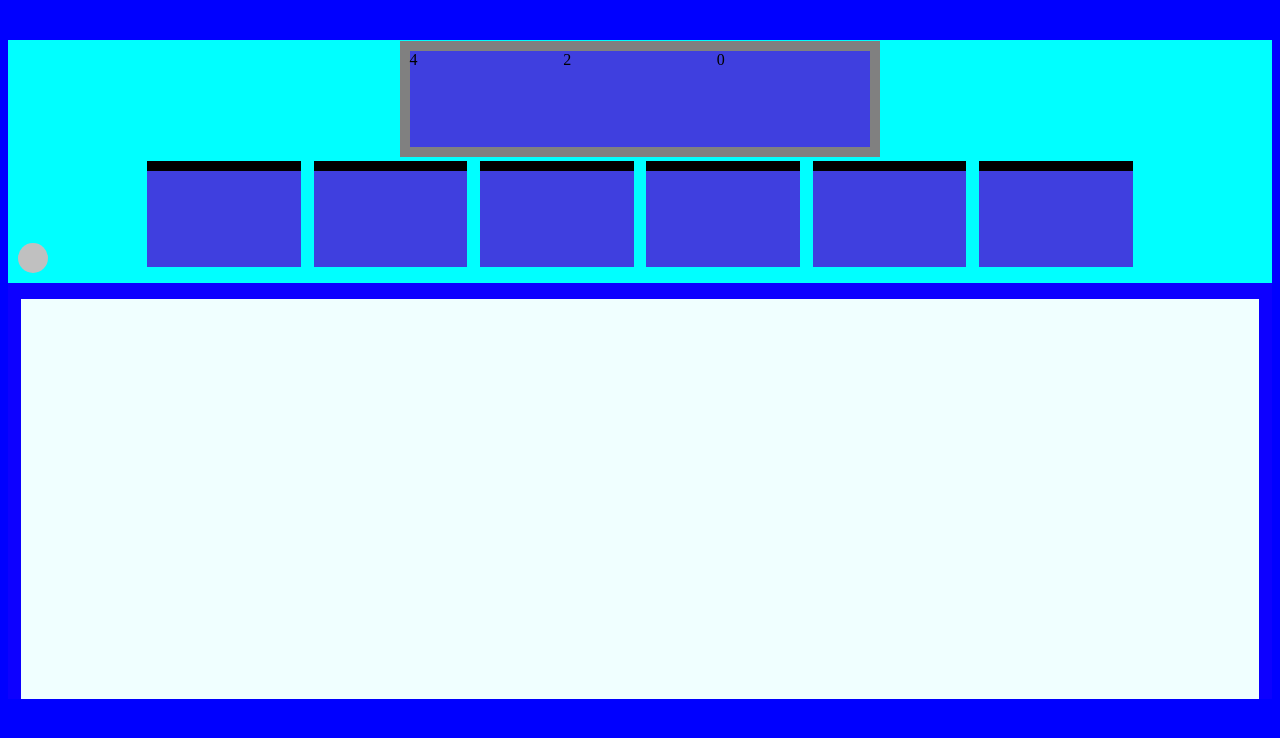
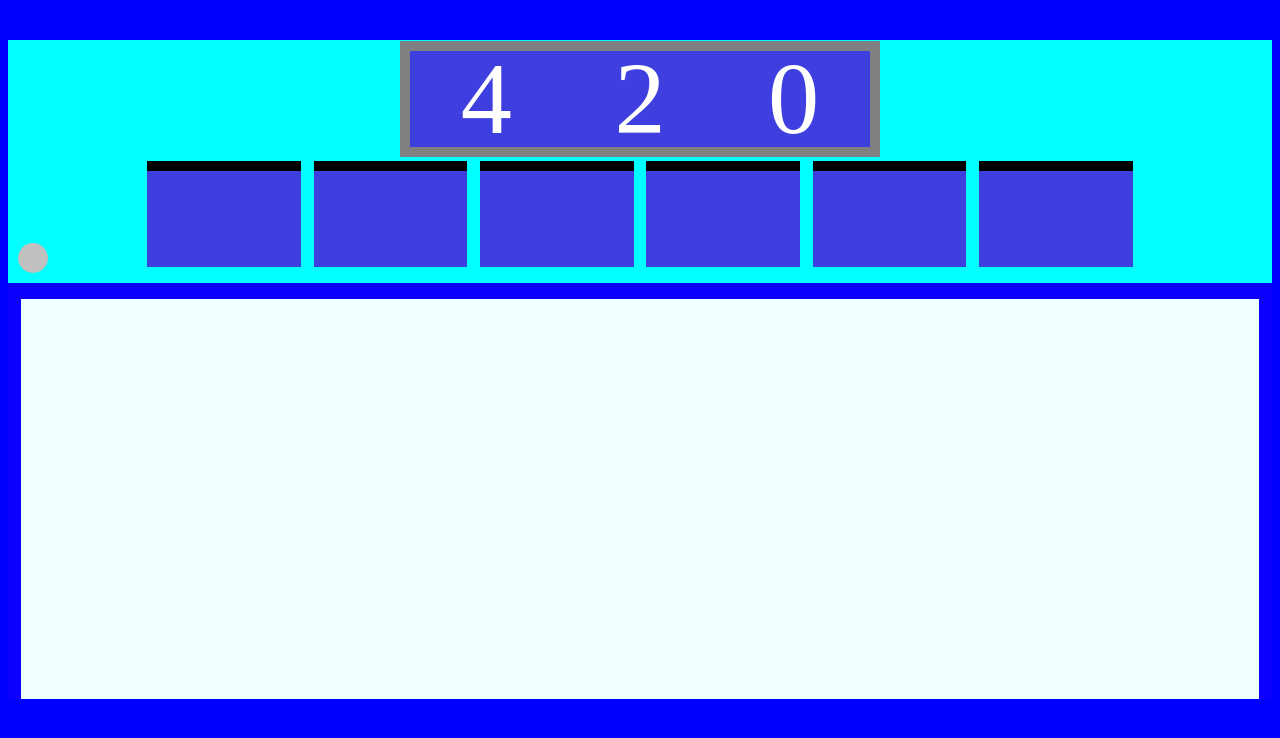
Before and after one commit to stereobug/countdown, a plain HTML site: page index.html in a window 1280 px wide. Both pictures are taken after a click on the button 33 px from the left and 257 px from the top of the page. Drawn offline with Linux system fonts and the light colour scheme.

Commit message:
padded target number and displayed in larger font

```diff
--- a/index.html
+++ b/index.html
@@ -11,9 +11,9 @@
       <div class="target-selection-holder">
         <button id="calc-button"></button>
         <div class="target">
-          <div class="digit-one">1</div>
-          <div class="digit-two">2</div>
-          <div class="digit-three">3</div>
+          <div class="digit-one"></div>
+          <div class="digit-two"></div>
+          <div class="digit-three"></div>
         </div>
         <div class="selection">
           <div class="select"></div>
--- a/index.js
+++ b/index.js
@@ -6,18 +6,18 @@ document.getElementById("calc-button").addEventListener("click", () => {
   const num = randomNum();
   console.log(num); // This will now log the number when the button is clicked
   let strNum = num.toString();
-  let digitOneDiv = document.getElementsByClassName("digit-one")[0];
-  let digitTwiDiv = document.getElementsByClassName("digit-two")[0];
-  let digitThreeDiv = document.getElementsByClassName("digit-three")[0];
-  for (let i = 0; i < strNum; i++) {
-    if (i == 0) {
-      digitOneDiv.innerHTML = strNum[i];
+  // pad with 0s if needed
+  let padding = 3 - strNum.length;
+  if (padding != 0) {
+    if (padding == 1) {
+      strNum = "0" + strNum;
     }
-    if (i == 1) {
-      digitTwiDiv.innerHTML = strNum[i];
-    }
-    if (i == 2) {
-      digitThreeDiv.innerHTML = strNum[i];
+    if (padding == 2) {
+      strNum = "00" + strNum;
     }
   }
+  // update the html display
+  document.getElementsByClassName("digit-one")[0].innerHTML = strNum[0];
+  document.getElementsByClassName("digit-two")[0].innerHTML = strNum[1];
+  document.getElementsByClassName("digit-three")[0].innerHTML = strNum[2];
 });
--- a/styles.css
+++ b/styles.css
@@ -42,6 +42,13 @@ body {
 .digit-three {
   height: 12vh;
   width: 12vw;
+  display: flex;
+  justify-content: center;
+  align-items: center;
+  color: white;
+  font-size: 8vw;
+  /* text-align: center;
+  vertical-align: middle; */
   border-top: var(--target-border-size) solid gray;
   border-bottom: var(--target-border-size) solid gray;
   background-color: rgb(63, 63, 223);
```
